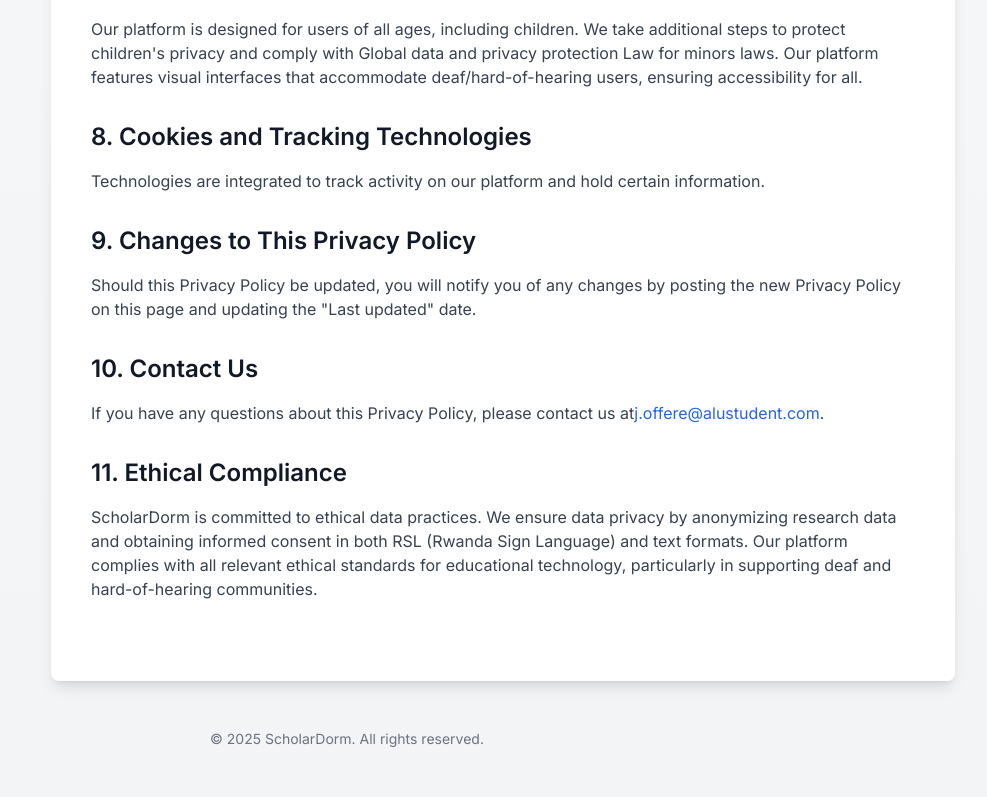
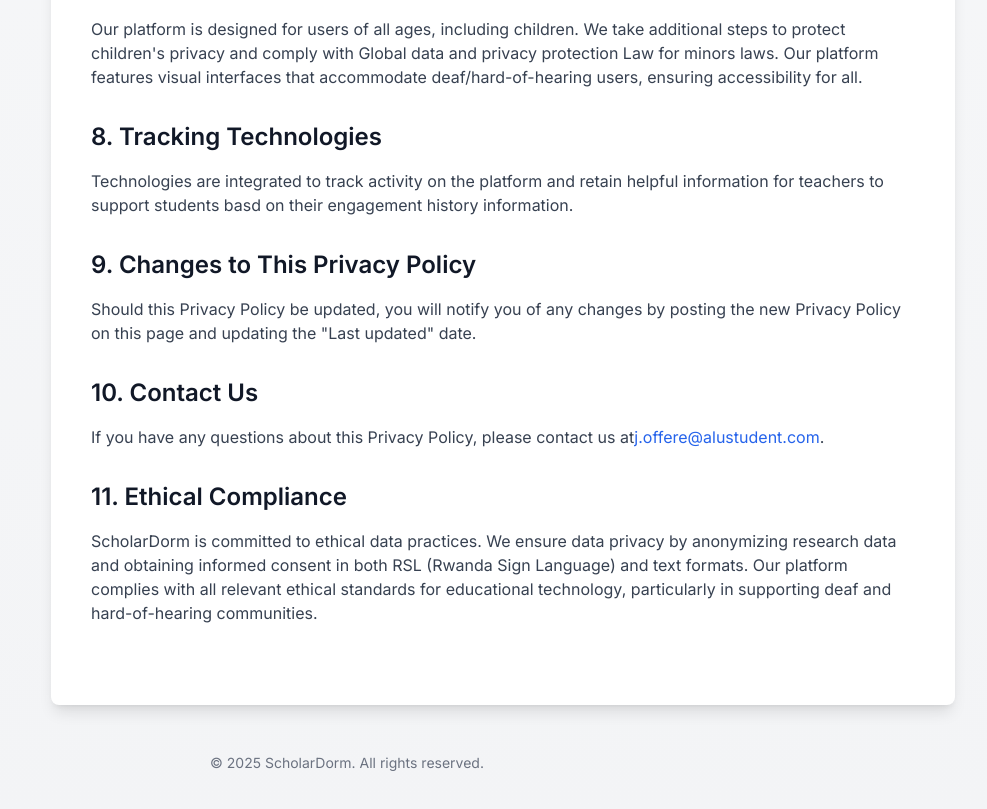
Before and after one commit to JoyOffere/ScholarDorm-Capstone, a React (Vite) app: page /privacy in a window 1280 px wide. Shown: the part 1643-2452 px from the top of the page, without its empty margins (293-1280 px from the left). Built offline with nearby package versions, Linux system fonts and the light colour scheme.

Commit message:
Update privacy policy

```diff
--- a/src/components/legal/PrivacyPolicy.tsx
+++ b/src/components/legal/PrivacyPolicy.tsx
@@ -180,9 +180,9 @@
                   </p>
                 </Section>
 
-                <Section id="cookies" title="8. Cookies and Tracking Technologies" setActiveSection={setActiveSection}>
+                <Section id="cookies" title="8. Tracking Technologies" setActiveSection={setActiveSection}>
                   <p>
-                    Technologies  are integrated to track activity on our platform and hold certain information.
+                    Technologies are integrated to track activity on the platform and retain helpful information for teachers to support students basd on their engagement history information.
                   </p>
                 </Section>
 
@@ -196,11 +196,11 @@
                   <p>
                     If you have any questions about this Privacy Policy, please contact us at{''}
                     <a
-                      href="mailto:j.offere@alustudent.com"
+                      href="mailto: j.offere@alustudent.com"
                       className="text-blue-600 hover:underline focus:outline-none focus:underline"
                       aria-label="Email ScholarDorm support"
                     >
-                      j.offere@alustudent.com
+                       j.offere@alustudent.com
                     </a>.
                   </p>
                 </Section>
```
